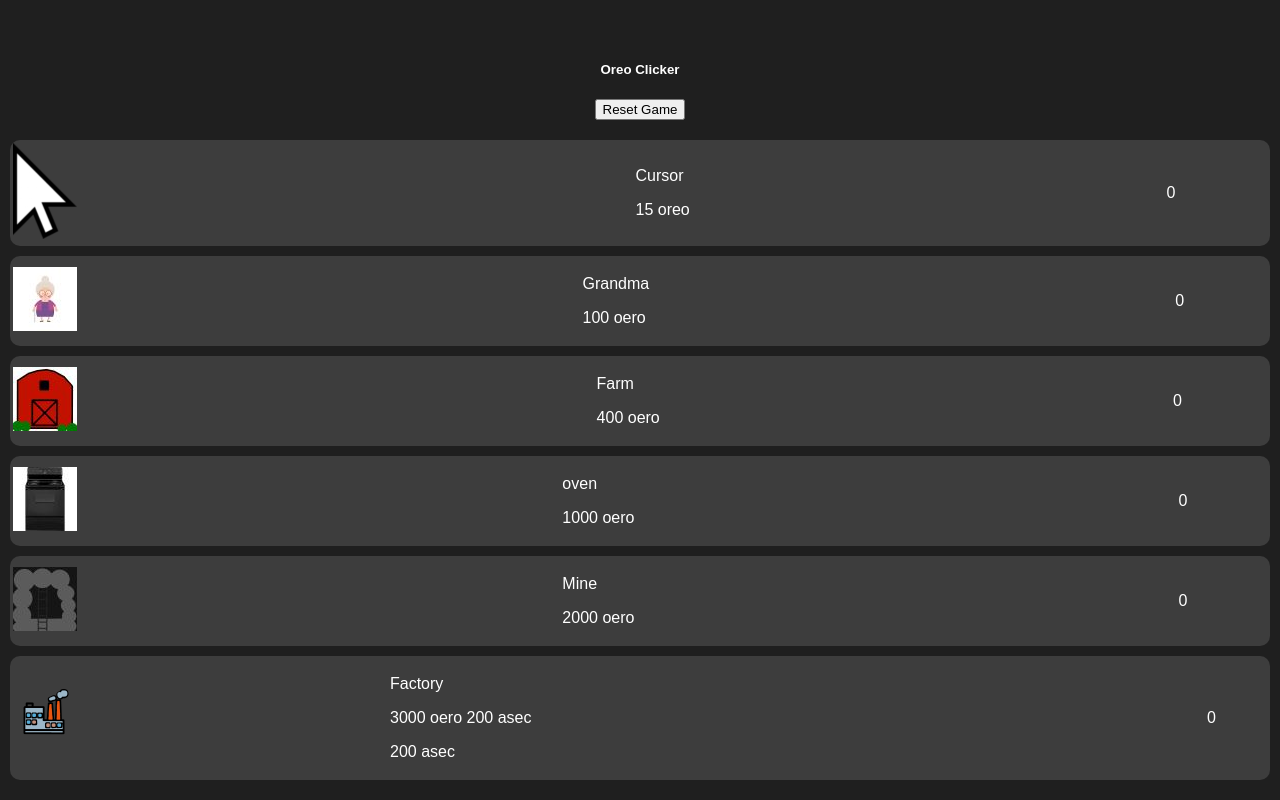
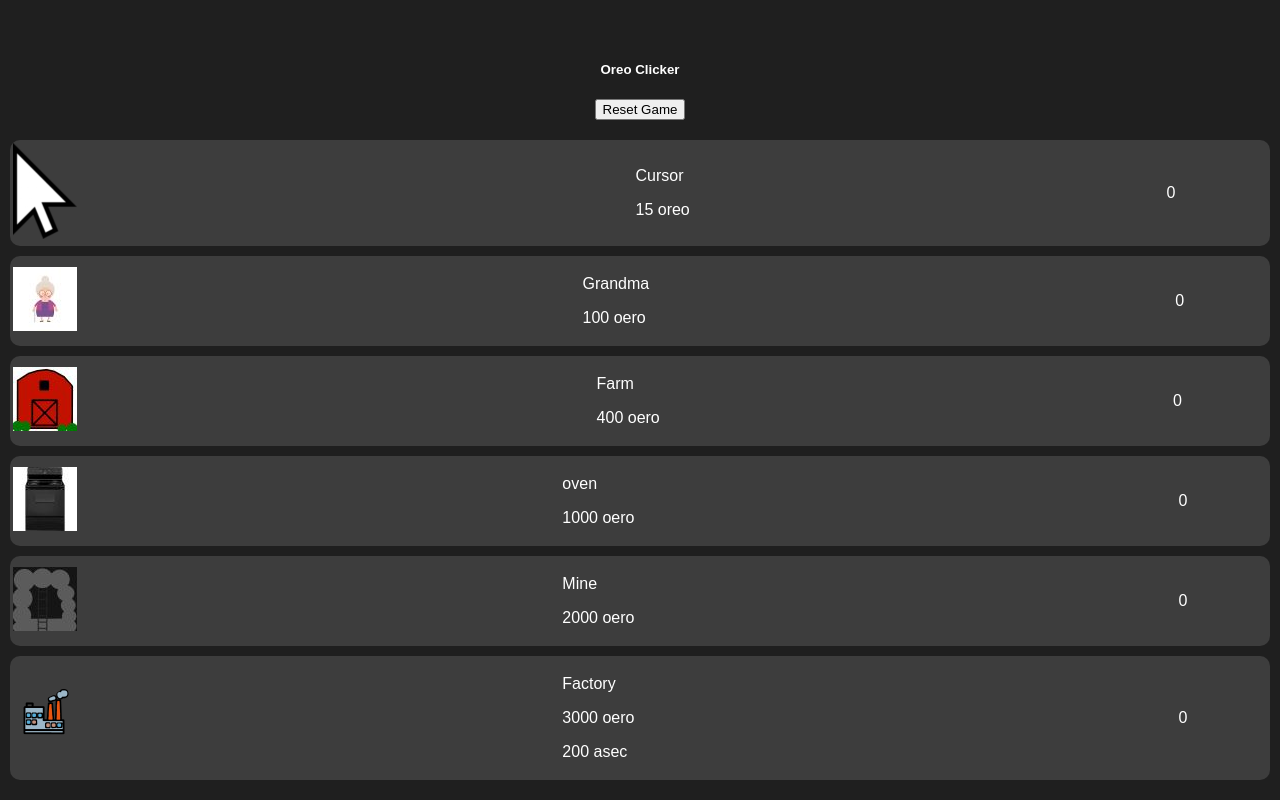
Before and after one commit to vrzonegames/OreoClickerMobile, a plain HTML site: page index.html in a window 1280 px wide. Shown: the part 635-1435 px from the top of the page. Drawn offline with Linux system fonts and the light colour scheme.

Commit message:
Update index.html

```diff
--- a/index.html
+++ b/index.html
@@ -143,8 +143,7 @@
                 <td id="image"><img src="im/factory.png"></td>
                 <td id="nameAndCost">
                     <p>Factory</p>
-                    <P><span id="factorycost">3000</span> oero
-                    200 asec</P>
+                    <P><span id="factorycost">3000</span> oero</P>
                     <P>200 asec<P>
                 </td>
                 <td id="amount"><span id="factorys">0</span></td>
```
